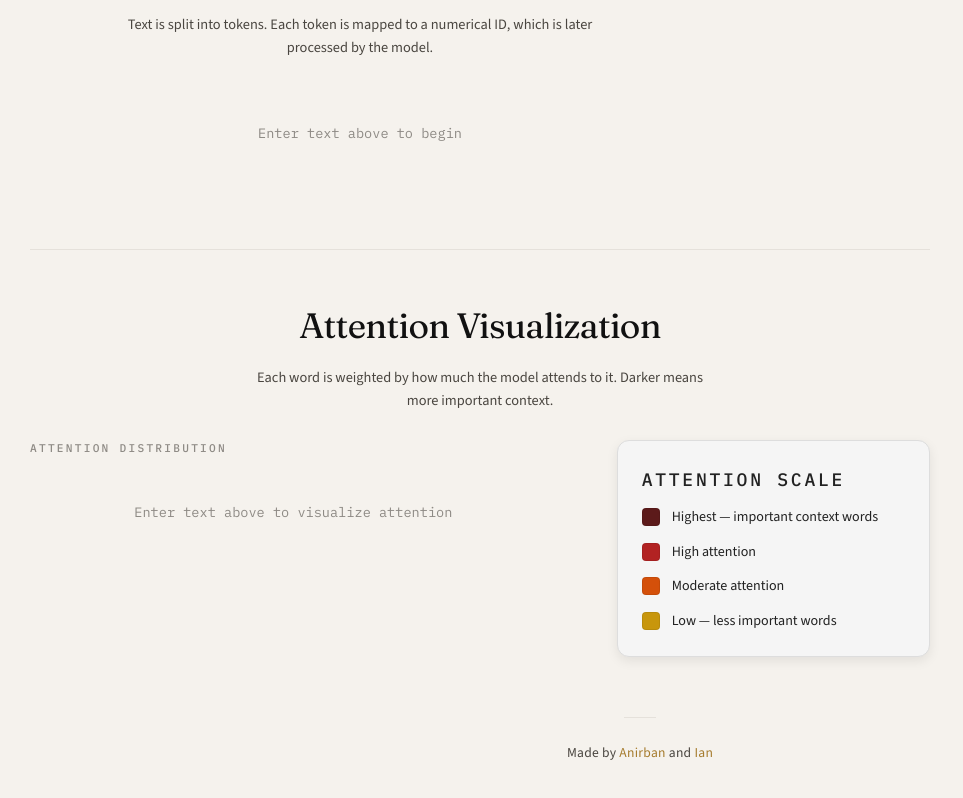
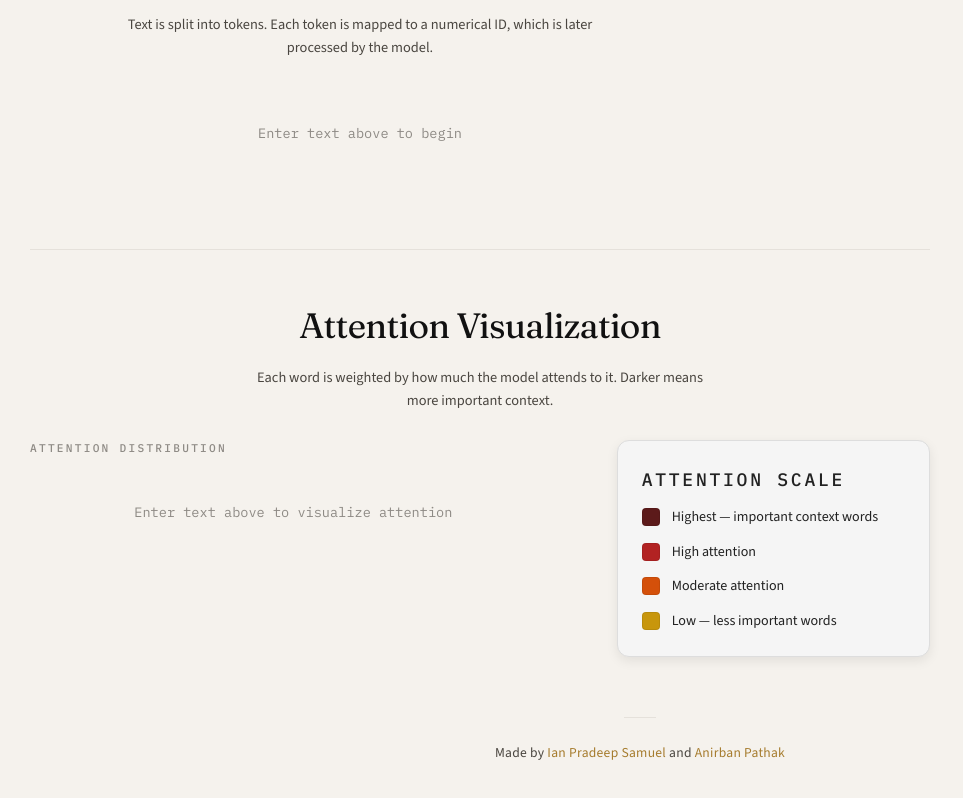
Before and after one commit to DecianDev365/VisualWorkflowsAI, a plain HTML site: page index.html in a window 1280 px wide. Shown: the part 1092-1890 px from the top of the page, without its empty margins (0-963 px from the left). Drawn offline with nearby package versions, Linux system fonts and the light colour scheme.

Commit message:
Edited to full names of grp

```diff
--- a/index.html
+++ b/index.html
@@ -94,7 +94,7 @@
 
   <footer>
     <div class="footer-line"></div>
-    <p>Made by <span class="accent">Anirban</span> and <span class="accent">Ian</span></p>
+    <p>Made by <span class="accent">Ian Pradeep Samuel</span> and <span class="accent">Anirban Pathak </span></p>
   </footer>
 
   <script src="script.js"></script>
```
